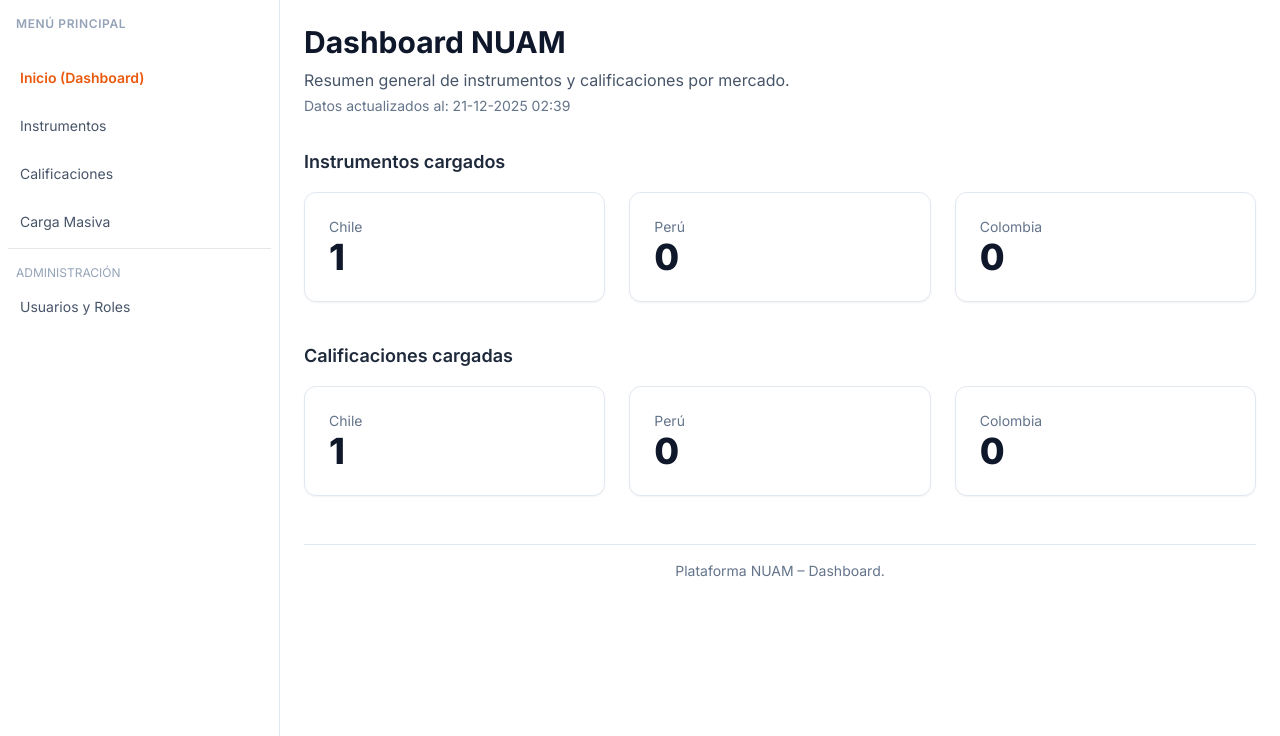
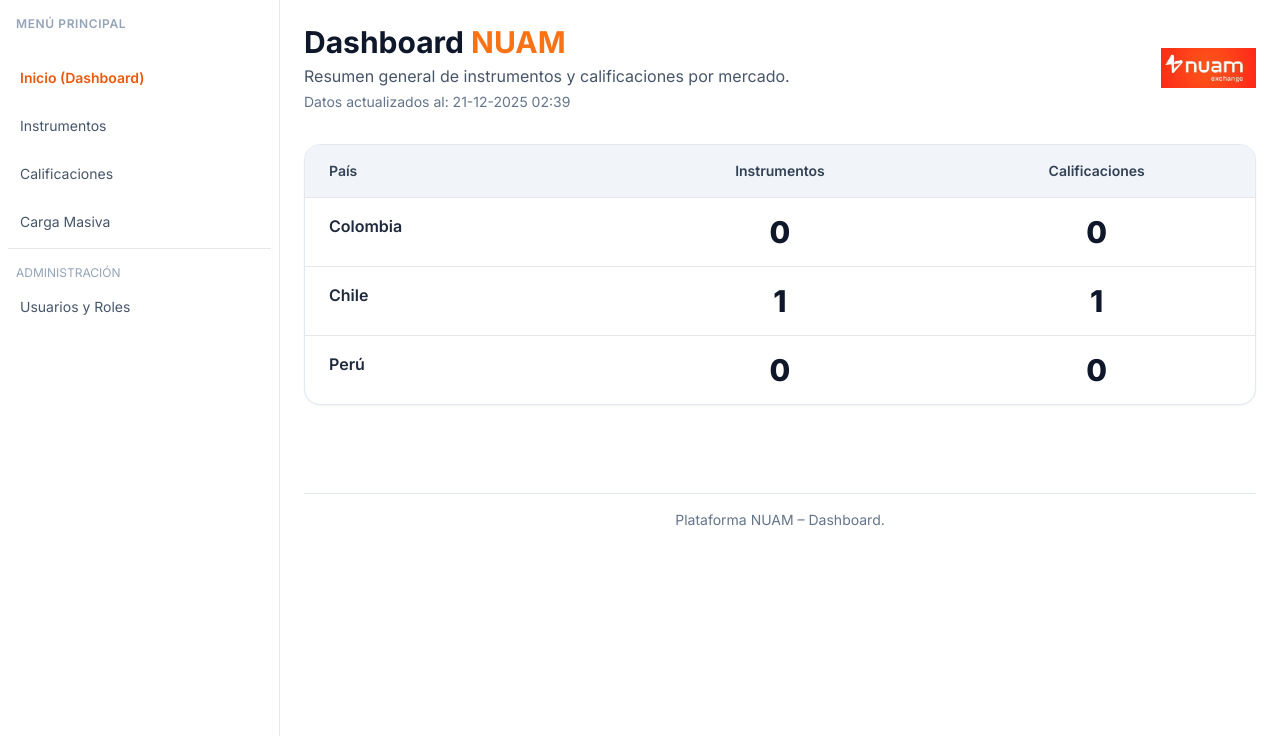
Before and after one commit to Fran-Akron/nuam-project, a Django app: page /dashboard/ in a window 1280 px wide. Shown: the part 64-800 px from the top of the page. Run offline with Django 5.2, Linux system fonts and the light colour scheme; a user stored in the database is signed in; tables that the repository leaves empty hold one stand-in row (values such as "Sample post"); some libraries are stand-ins or nearby versions.

Commit message:
Proyecto terminado

```diff
--- a/nuapp/templates/nuapp/dashboard.html
+++ b/nuapp/templates/nuapp/dashboard.html
@@ -4,82 +4,92 @@
 
 {% block content %}
 
-<h2 class="text-3xl font-bold mb-2 text-slate-900">
-    Dashboard NUAM
+<!-- HEADER -->
+<div class="flex flex-col md:flex-row md:items-center md:justify-between mb-8">
+    <div>
+       <h2 class="text-3xl font-bold text-slate-900">
+    Dashboard <span class="text-orange-500">NUAM</span>
 </h2>
 
-<p class="text-slate-600 mb-1">
-    Resumen general de instrumentos y calificaciones por mercado.
-</p>
 
-<p class="text-slate-500 text-sm mb-8">
-    Datos actualizados al: {{ updated_at }}
-</p>
+        <p class="text-slate-600 mt-1">
+            Resumen general de instrumentos y calificaciones por mercado.
+        </p>
+
+        <p class="text-slate-500 text-sm mt-1">
+            Datos actualizados al: {{ updated_at }}
+        </p>
+    </div>
+
+    <!-- LOGO NUAM -->
+    <div class="mt-4 md:mt-0">
+        <img
+            src="/static/img/nuam-logo.png"
+            alt="NUAM Exchange"
+            class="h-10 opacity-90"
+        >
+    </div>
+</div>
 
 <!-- =========================
-     INSTRUMENTOS
+     TABLA RESUMEN
 ========================= -->
-<h3 class="text-lg font-semibold text-slate-800 mb-4">
-    Instrumentos cargados
-</h3>
+<div class="bg-white border border-slate-200 rounded-2xl shadow-sm overflow-hidden">
 
-<div class="grid grid-cols-1 md:grid-cols-3 gap-6 mb-10">
+    <!-- HEADER TABLA -->
+    <div class="grid grid-cols-3 bg-slate-100 text-sm font-semibold text-slate-700">
+        <div class="px-6 py-4">País</div>
+        <div class="px-6 py-4 text-center">Instrumentos</div>
+        <div class="px-6 py-4 text-center">Calificaciones</div>
+    </div>
 
-    <div class="bg-white p-6 rounded-xl border border-slate-200 shadow-sm">
-        <div class="text-sm text-slate-500">Chile</div>
-        <div class="text-4xl font-extrabold text-slate-900">
-            {{ inst_chile }}
+    <!-- COLOMBIA -->
+    <div class="grid grid-cols-3 border-t hover:bg-slate-50">
+        <div class="px-6 py-4 font-semibold text-slate-800">
+            Colombia
+        </div>
+        <div class="px-6 py-4 text-center text-3xl font-extrabold text-slate-900">
+            {{ inst_colombia }}
+        </div>
+        <div class="px-6 py-4 text-center text-3xl font-extrabold text-slate-900">
+            {{ cal_colombia }}
         </div>
     </div>
 
-    <div class="bg-white p-6 rounded-xl border border-slate-200 shadow-sm">
-        <div class="text-sm text-slate-500">Perú</div>
-        <div class="text-4xl font-extrabold text-slate-900">
-            {{ inst_peru }}
+    <!-- CHILE -->
+    <div class="grid grid-cols-3 border-t hover:bg-slate-50">
+        <div class="px-6 py-4 font-semibold text-slate-800">
+            Chile
+        </div>
+        <div class="px-6 py-4 text-center text-3xl font-extrabold text-slate-900">
+            {{ inst_chile }}
+        </div>
+        <div class="px-6 py-4 text-center text-3xl font-extrabold text-slate-900">
+            {{ cal_chile }}
         </div>
     </div>
 
-    <div class="bg-white p-6 rounded-xl border border-slate-200 shadow-sm">
-        <div class="text-sm text-slate-500">Colombia</div>
-        <div class="text-4xl font-extrabold text-slate-900">
-            {{ inst_colombia }}
+    <!-- PERÚ -->
+    <div class="grid grid-cols-3 border-t hover:bg-slate-50">
+        <div class="px-6 py-4 font-semibold text-slate-800">
+            Perú
+        </div>
+        <div class="px-6 py-4 text-center text-3xl font-extrabold text-slate-900">
+            {{ inst_peru }}
+        </div>
+        <div class="px-6 py-4 text-center text-3xl font-extrabold text-slate-900">
+            {{ cal_peru }}
         </div>
     </div>
 
 </div>
 
-<!-- =========================
-     CALIFICACIONES
-========================= -->
-<h3 class="text-lg font-semibold text-slate-800 mb-4">
-    Calificaciones cargadas
-</h3>
 
-<div class="grid grid-cols-1 md:grid-cols-3 gap-6 mb-12">
 
-    <div class="bg-white p-6 rounded-xl border border-slate-200 shadow-sm">
-        <div class="text-sm text-slate-500">Chile</div>
-        <div class="text-4xl font-extrabold text-slate-900">
-            {{ cal_chile }}
-        </div>
-    </div>
+<br>
+<br>
 
-    <div class="bg-white p-6 rounded-xl border border-slate-200 shadow-sm">
-        <div class="text-sm text-slate-500">Perú</div>
-        <div class="text-4xl font-extrabold text-slate-900">
-            {{ cal_peru }}
-        </div>
-    </div>
-
-    <div class="bg-white p-6 rounded-xl border border-slate-200 shadow-sm">
-        <div class="text-sm text-slate-500">Colombia</div>
-        <div class="text-4xl font-extrabold text-slate-900">
-            {{ cal_colombia }}
-        </div>
-    </div>
-
-</div>
-
+<!-- FOOTER -->
 <footer class="mt-10 text-center text-sm text-slate-500 border-t border-slate-200 pt-4">
     Plataforma NUAM – Dashboard.
 </footer>
```
Also changed, not shown: nuam_project/settings.py (+6 -1 lines), nuapp/static/img/nuam-logo.png (added).
